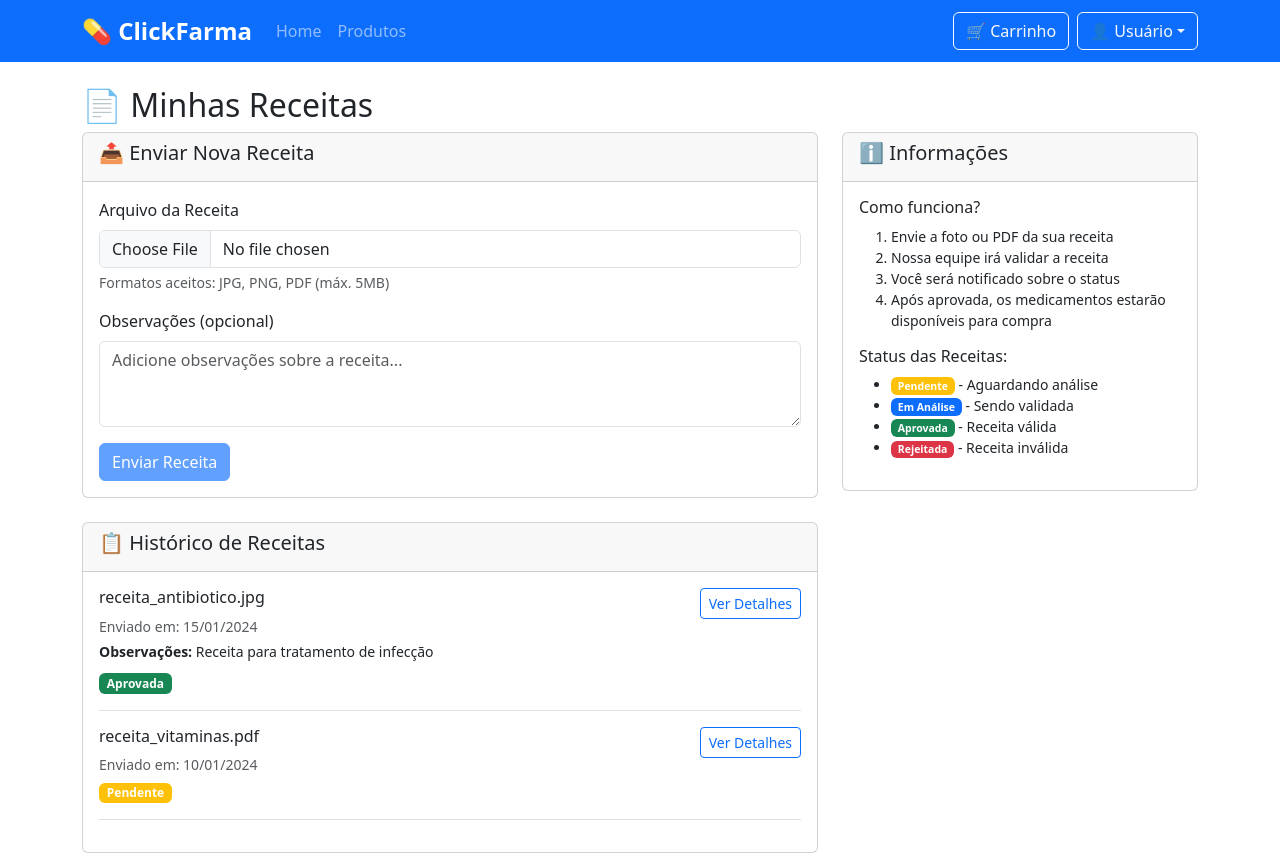
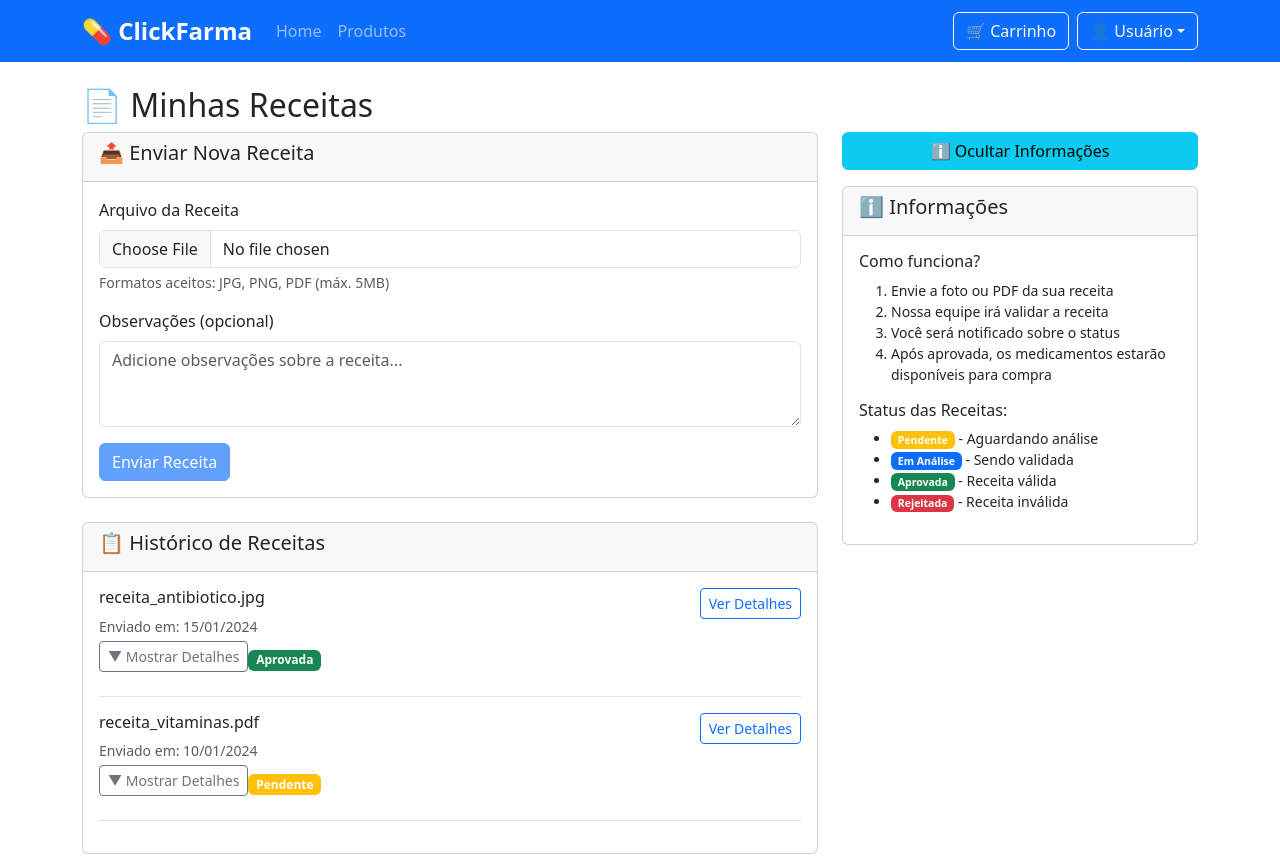
Before and after one commit to gustavsonbarros/clickfarma-frontend-vuejs, a Vue app: page /prescriptions in a window 1280 px wide. Shown: the top 856 px of the page. Built offline with nearby package versions, Linux system fonts and the light colour scheme; sample sign-in values are in the browser's storage.

Commit message:
feat: Mostrar e Ocultar receitas

```diff
--- a/src/views/Prescriptions.vue
+++ b/src/views/Prescriptions.vue
@@ -53,9 +53,28 @@
                     <p class="text-muted small mb-1">
                       Enviado em: {{ formatDate(prescription.uploadDate) }}
                     </p>
+
+                    <!-- Botão para expandir detalhes -->
+                    <button
+                      @click="togglePrescriptionDetails(prescription.id)"
+                      class="btn btn-sm btn-outline-secondary mb-2"
+                    >
+                      {{ prescription.showDetails ? '▲ Ocultar' : '▼ Mostrar' }} Detalhes
+                    </button>
+
+                    <!-- Detalhes da receita (v-show) -->
+                    <div v-show="prescription.showDetails" class="prescription-details">
                       <p v-if="prescription.notes" class="small mb-2">
                         <strong>Observações:</strong> {{ prescription.notes }}
                       </p>
+                      <p class="small text-muted">
+                        <strong>Tipo:</strong> {{ prescription.fileType || 'Imagem/PDF' }}
+                      </p>
+                      <p class="small text-muted">
+                        <strong>Tamanho:</strong> {{ prescription.fileSize || 'N/A' }}
+                      </p>
+                    </div>
+
                     <span :class="getStatusClass(prescription.status)" class="badge">
                       {{ getStatusText(prescription.status) }}
                     </span>
@@ -72,7 +91,20 @@
         </div>
       </div>
 
+      <!-- Sidebar de Informações com toggle -->
       <div class="col-md-4">
+        <!-- Botão para mostrar/ocultar informações -->
+        <div class="d-grid mb-3">
+          <button
+            @click="showInfoSection = !showInfoSection"
+            class="btn btn-info"
+          >
+            ℹ️ {{ showInfoSection ? 'Ocultar' : 'Mostrar' }} Informações
+          </button>
+        </div>
+
+        <!-- Seção de informações (v-show) -->
+        <div v-show="showInfoSection">
           <div class="card">
             <div class="card-header">
               <h5>ℹ️ Informações</h5>
@@ -98,6 +130,7 @@
         </div>
       </div>
     </div>
+  </div>
 </template>
 
 <script>
@@ -109,20 +142,27 @@ export default {
       uploadForm: {
         notes: ''
       },
+      showInfoSection: true, // Controla visibilidade da sidebar
       prescriptions: [
         {
           id: 1,
           fileName: 'receita_antibiotico.jpg',
           uploadDate: new Date('2024-01-15'),
           status: 'approved',
-          notes: 'Receita para tratamento de infecção'
+          notes: 'Receita para tratamento de infecção',
+          showDetails: false, // Controla detalhes expandíveis
+          fileType: 'JPEG',
+          fileSize: '2.3 MB'
         },
         {
           id: 2,
           fileName: 'receita_vitaminas.pdf',
           uploadDate: new Date('2024-01-10'),
           status: 'pending',
-          notes: ''
+          notes: '',
+          showDetails: false,
+          fileType: 'PDF',
+          fileSize: '1.1 MB'
         }
       ]
     }
@@ -144,7 +184,10 @@ export default {
         fileName: this.selectedFile.name,
         uploadDate: new Date(),
         status: 'pending',
-        notes: this.uploadForm.notes
+        notes: this.uploadForm.notes,
+        showDetails: false,
+        fileType: this.selectedFile.type,
+        fileSize: this.formatFileSize(this.selectedFile.size)
       };
 
       this.prescriptions.unshift(newPrescription);
@@ -157,12 +200,28 @@ export default {
       alert('Receita enviada com sucesso! Você será notificado sobre o status da análise.');
     },
 
+    // Alternar detalhes da receita
+    togglePrescriptionDetails(prescriptionId) {
+      const prescription = this.prescriptions.find(p => p.id === prescriptionId);
+      if (prescription) {
+        prescription.showDetails = !prescription.showDetails;
+      }
+    },
+
     viewPrescription(prescription) {
       alert(`Detalhes da Receita:\n\nArquivo: ${prescription.fileName}\nStatus: ${this.getStatusText(prescription.status)}\nData: ${this.formatDate(prescription.uploadDate)}\nObservações: ${prescription.notes || 'Nenhuma'}`);
     },
 
     formatDate(date) {
       return date.toLocaleDateString('pt-BR');
+    },
+
+    formatFileSize(bytes) {
+      if (bytes === 0) return '0 Bytes';
+      const k = 1024;
+      const sizes = ['Bytes', 'KB', 'MB', 'GB'];
+      const i = Math.floor(Math.log(bytes) / Math.log(k));
+      return parseFloat((bytes / Math.pow(k, i)).toFixed(2)) + ' ' + sizes[i];
     },
 
     getStatusText(status) {
@@ -187,3 +246,23 @@ export default {
   }
 }
 </script>
+
+<style scoped>
+.prescription-details {
+  background-color: #f8f9fa;
+  padding: 10px;
+  border-radius: 5px;
+  margin-top: 5px;
+  border-left: 4px solid #0d6efd;
+}
+
+.btn-info {
+  background-color: #0dcaf0;
+  border-color: #0dcaf0;
+}
+
+/* Transição suave para os elementos com v-show */
+[v-show] {
+  transition: opacity 0.3s ease-in-out;
+}
+</style>
```
Lines whose indentation alone changed are shown as unchanged.
